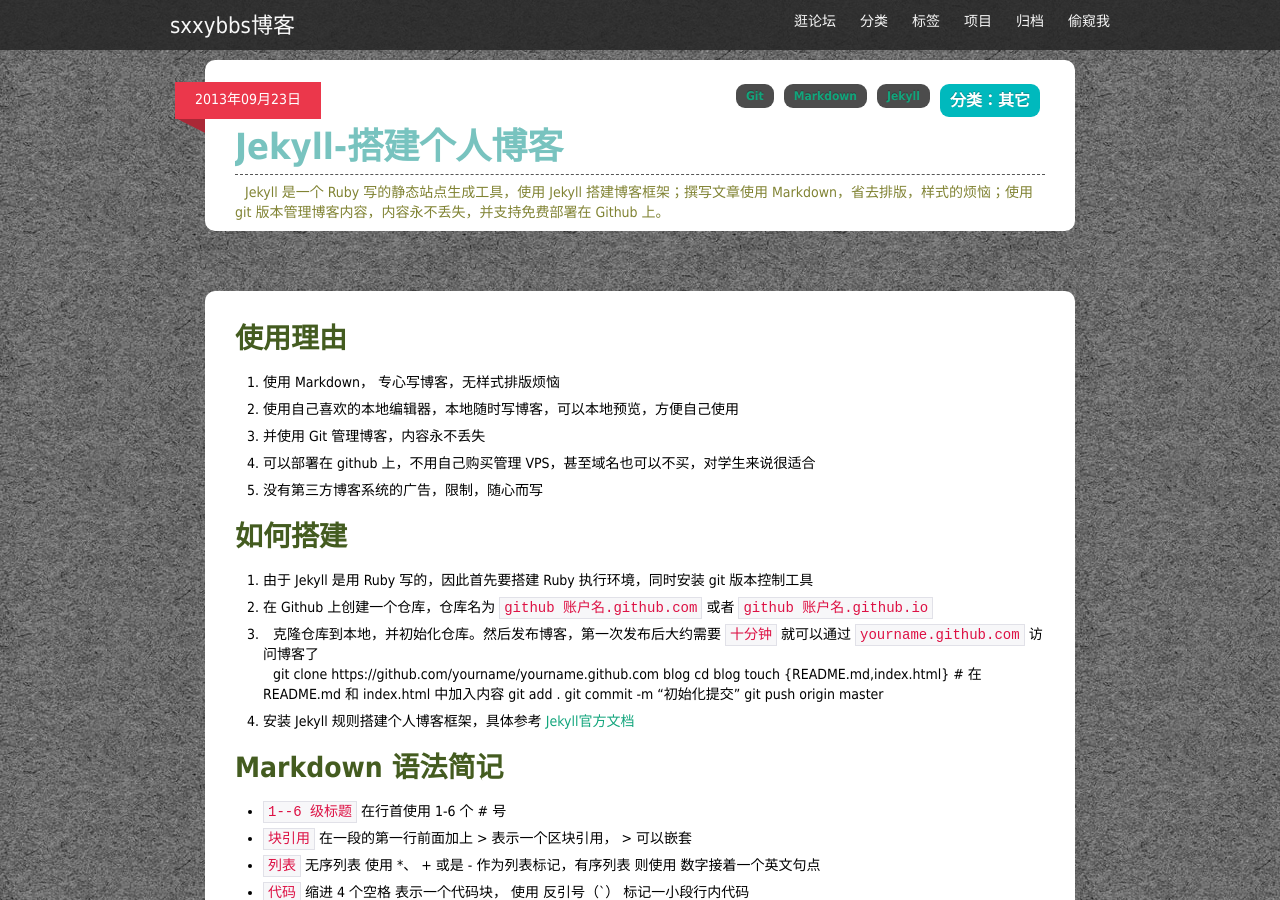
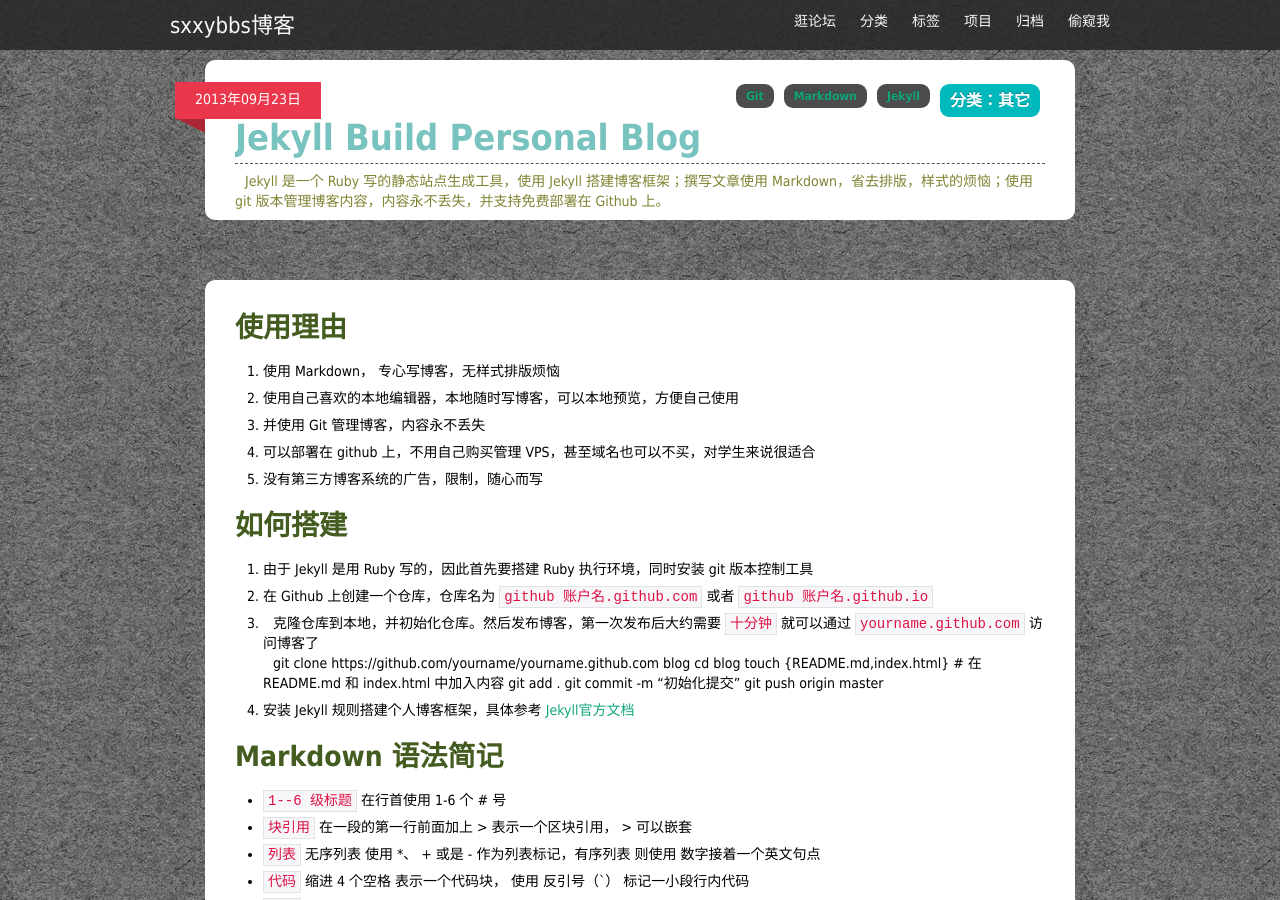
Before and after one commit to sxxybbs/sxxybbs.github.com, a Jekyll site: the page built from _posts/2013-09-23-Jekyll-build-personal-blog.md, in a window 1280 px wide and 900 px high. Built offline with Jekyll 4.4.1, drawn with Linux system fonts in a browser that asks for light colours; nearby versions of some CDN libraries; library files that are not in the unit come from our copies; Markdown is read by kramdown in place of the engine named in the settings; comment, search, counter and statistics services are not loaded; some of the changed lines change nothing that is shown.

Commit message:
Update and rename 2013-09-23-用-Jekyll-搭建个人博客.md to 2013-09-23-Jekyll-build-personal-blog.md

```diff
--- a/_posts/2013-09-23-用-Jekyll-搭建个人博客.md
+++ b/_posts/2013-09-23-Jekyll-build-personal-blog.md
@@ -2,8 +2,7 @@
 layout: post
 category: 其它
 tags: Jekyll Markdown Git
-pageurl: Jekyll-build-personal-blog
-title: Jekyll-搭建个人博客
+title1: Jekyll-搭建个人博客
 keywords: Jekyll搭建个人博客
 description: Jekyll 是一个 Ruby 写的静态站点生成工具，使用 Jekyll 搭建博客框架；撰写文章使用 Markdown，省去排版，样式的烦恼；使用 git 版本管理博客内容，内容永不丢失，并支持免费部署在 Github 上。
 ---
```
